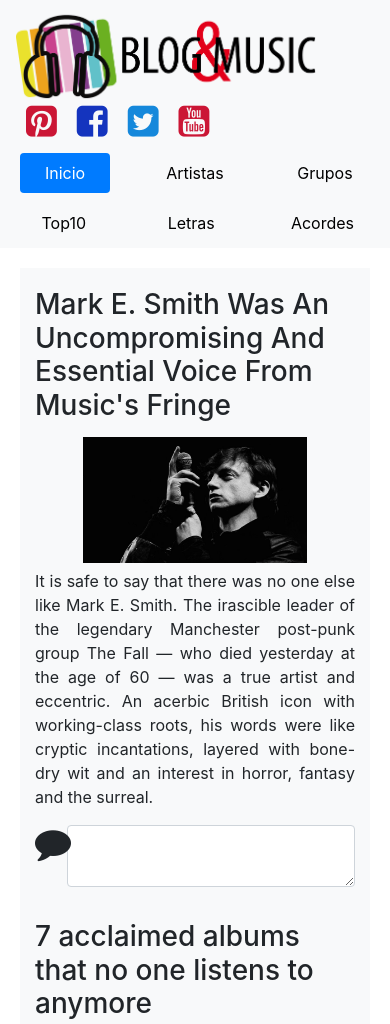
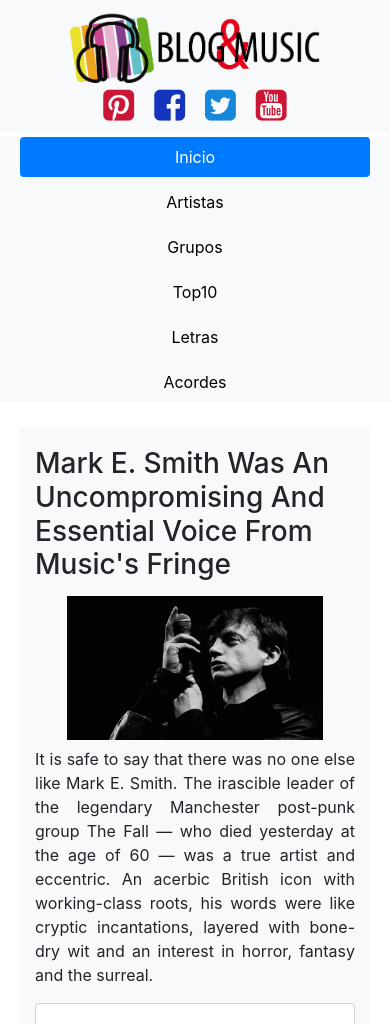
Before and after one commit to zezeruiz/frameworks_final, a plain HTML site: page music_blog/index.html in a window 390 px wide. Shown: the top 1024 px of the page. Drawn offline with Linux system fonts and the light colour scheme.

Commit message:
music_blog ... done

```diff
--- a/music_blog/css/blog.css
+++ b/music_blog/css/blog.css
@@ -21,6 +21,13 @@
 .social-iconos > li > a > i{
   margin: 0px 10px;
 }
+.logo-container {
+  width: 30%;
+}
+.logo-container > a > img {
+  width: 100%;
+}
+
 
 /*Artículos -contenido*/
 .blog-article > p {
@@ -77,8 +84,65 @@
     width: 100%;
   }
   .blog-article > img {
+    width: 80%;
+    margin: 2% 10%;
+  }
+  .article-div > form > div > label {
+    display: none;
+  }.article-div > form > div > label > i {
+    display: none;
+  }
+  .article-div > form > .form-group > textarea {
+    width: 100%;
+    margin-bottom: 20px;
+  }
+  nav > ul[class*="menu-1"] {
+    display: block !important;
+  }
+  .sidebar {
+    display: none;
+  }
+  .logo-container {
+    width: 100%;
+    display: flex;
+  }
+  .logo-container > a {
+    display: flex;
+  }
+  .logo-container > a > img {
     width: 70%;
-    margin: 2% 15%;
+    height: 100%;
+    margin: 0 auto;
   }
-
+  .iconos {
+    width: 100%;
+    display: flex;
+  }
+  .iconos > ul {
+    margin: 0 auto;
+  }
 }
+@media screen and (max-width: 640px) {
+  .sidebar {
+    display: none;
+  }
+  .logo-container {
+    width: 100%;
+    display: flex;
+  }
+  .logo-container > a {
+    display: flex;
+  }
+  .logo-container > a > img {
+    width: 70%;
+    height: 100%;
+    margin: 0 auto;
+  }
+  .iconos {
+    width: 100%;
+    display: flex;
+  }
+  .iconos > ul {
+    margin: 0 auto;
+  }
+}
--- a/music_blog/index.html
+++ b/music_blog/index.html
@@ -14,9 +14,11 @@
 <body>
 <header>
   <nav class="navbar navbar-light bg-light">
-    <a href="index.html" class="nav-brand">
-      <img src="img/logo.png" alt="logo" width="300px">
-    </a>
+    <div class="logo-container">
+      <a href="index.html" class="nav-brand">
+        <img src="img/logo.png" alt="logo">
+      </a>
+    </div>
     <div class="justify-content-lg-end iconos">
     <ul class="nav social-iconos">
       <li><a href=""><i class="fa fa-pinterest-square" style="font-size:36px; color: rgb(203, 22, 53)"></i></a></li>
@@ -28,7 +30,7 @@
   </nav>
 </header>
 <nav class="navbar-light bg-light">
-<ul class="nav nav-pills nav-justified">
+<ul class="nav nav-pills nav-justified menu-1">
   <li class="nav-item">
     <a class="nav-link active" href="#">Inicio</a>
   </li>
```
